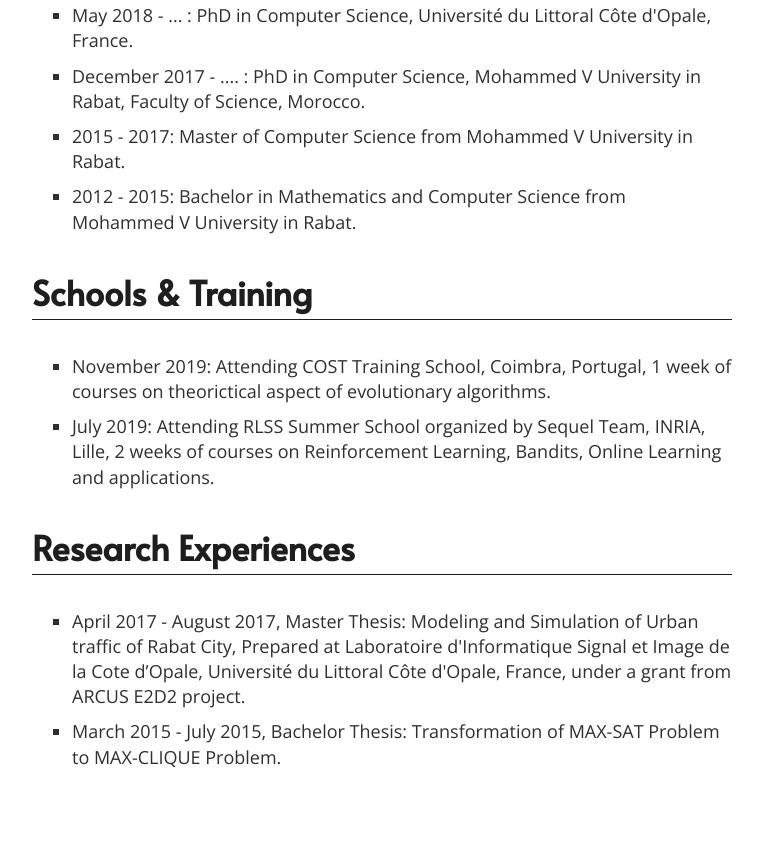
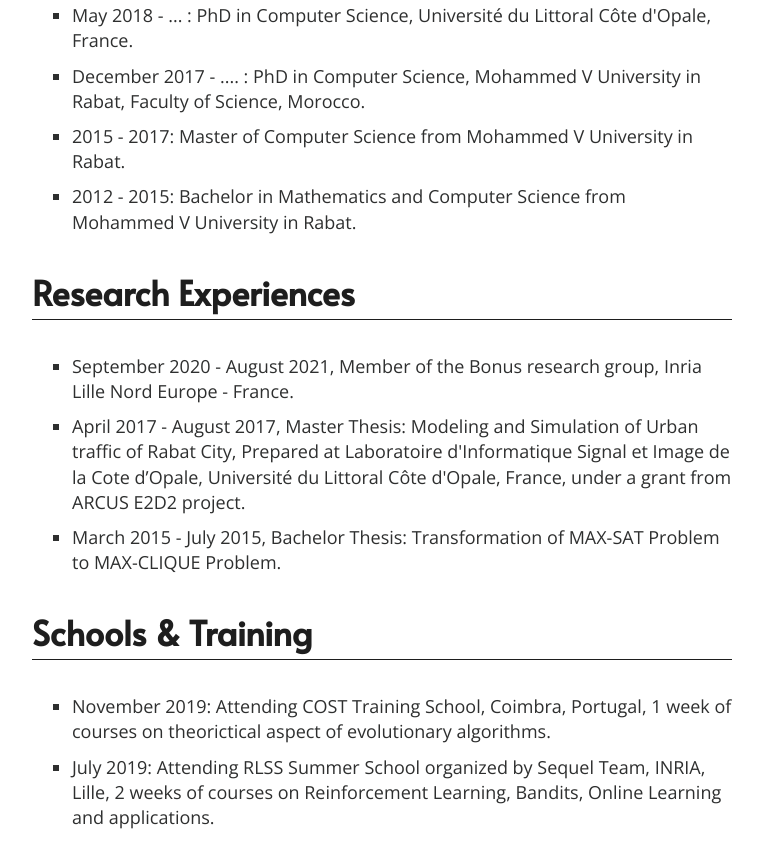
Before and after one commit to aboutaib/aboutaib.github.io, a plain HTML site: page index.html in a window 1280 px wide. Shown: the part 1380-2228 px from the top of the page, without its empty margins (258-1021 px from the left). Before the commit the page ends 2168 px from the top, so only its background shows below. Drawn offline with nearby package versions, Linux system fonts and the light colour scheme.

Commit message:
up research experiences

```diff
--- a/index.html
+++ b/index.html
@@ -127,19 +127,11 @@
 
 		</ul>
 
-    <h3>  Schools & Training  </h3>
-    <ul>
-      <li> November 2019: Attending COST Training School, Coimbra, Portugal, 1 week of courses on theorictical aspect of evolutionary algorithms.</li>
-
-      <li> July 2019: Attending RLSS Summer School organized by Sequel Team, INRIA, Lille, 2 weeks of courses on Reinforcement Learning, Bandits, Online Learning and applications.</li>
-
-    </ul>
-
-
-
-
 		<h3> Research Experiences </h3>
 			<ul>
+                <li>
+					September 2020 - August 2021, Member of the Bonus research group, Inria Lille Nord Europe - France.
+				</li>
 				<li>
 					April 2017 - August 2017, Master Thesis: Modeling and Simulation of Urban traffic of Rabat City,
 					Prepared at Laboratoire d'Informatique Signal et Image de la Cote d’Opale, Université du Littoral Côte d'Opale, France, under a grant from ARCUS E2D2 project.
@@ -148,6 +140,14 @@
 					March 2015 - July 2015, Bachelor Thesis: Transformation of MAX-SAT Problem to MAX-CLIQUE Problem.
 				</li>
 			</ul>
+
+    <h3>  Schools & Training  </h3>
+    <ul>
+      <li> November 2019: Attending COST Training School, Coimbra, Portugal, 1 week of courses on theorictical aspect of evolutionary algorithms.</li>
+
+      <li> July 2019: Attending RLSS Summer School organized by Sequel Team, INRIA, Lille, 2 weeks of courses on Reinforcement Learning, Bandits, Online Learning and applications.</li>
+
+    </ul>
   	</div>
   </body>
 </html>
```
